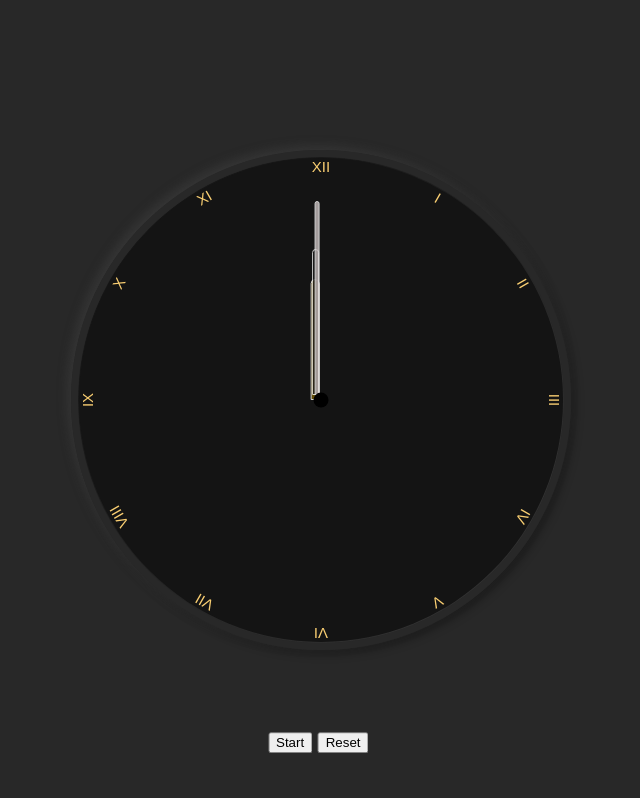
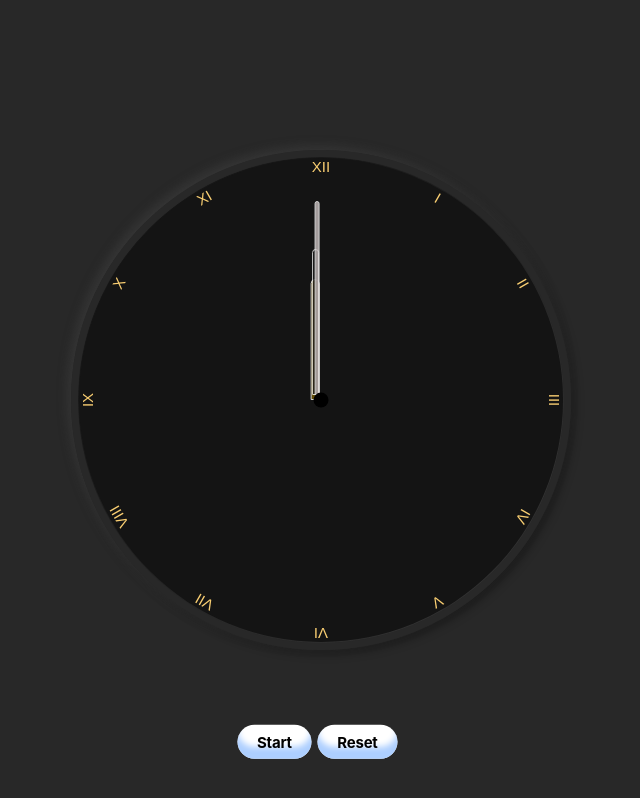
Before and after one commit to Qurah/New-analog-stopwatch, a plain HTML site: page index.html in a window 1280 px wide. Shown: the whole page, without its empty margins (319-959 px from the left). Drawn offline with Linux system fonts and the light colour scheme.

Commit message:
Update style.css

```diff
--- a/style.css
+++ b/style.css
@@ -18,19 +18,50 @@ align-items: center;
     justify-content: center;
     overflow: hidden;
 }
-/* button {
-    width: 100px;
-    height: 50px;
-    border: 3px solid #aaaaeb;
-    border-radius: 20px;
-    background: #f04c40;
-    color: rgb(37, 37, 30);
-    cursor: pointer;
-    font-size: 20px;
-    font-weight: 500;
-    /* font-family: sans-serif; */
+button {
+  appearance: none;
+  background-color: #FFFFFF;
+  border-radius: 40em;
+  border-style: none;
+  box-shadow: #ADCFFF 0 -12px 6px inset;
+  box-sizing: border-box;
+  color: #000000;
+  cursor: pointer;
+  display: inline-block;
+  font-family: -apple-system,sans-serif;
+  font-size: 1.2rem;
+  font-weight: 700;
+  letter-spacing: -.24px;
+  margin: 0;
+  outline: none;
+  padding: 1rem 1.3rem;
+  quotes: auto;
+  text-align: center;
+  text-decoration: none;
+  transition: all .15s;
+  user-select: none;
+  -webkit-user-select: none;
+  touch-action: manipulation;
+}
 
-/* } */
+button:hover {
+  background-color: #FFC229;
+  box-shadow: #FF6314 0 -6px 8px inset;
+  transform: scale(1.125);
+}
+
+button:active {
+  transform: scale(1.025);
+}
+
+@media (min-width: 768px) {
+  button {
+    font-size: 1.5rem;
+    padding: .75rem 2rem;
+  }
+}
+
+
 #buttons {
     position: absolute;
     top: 90%;
```
